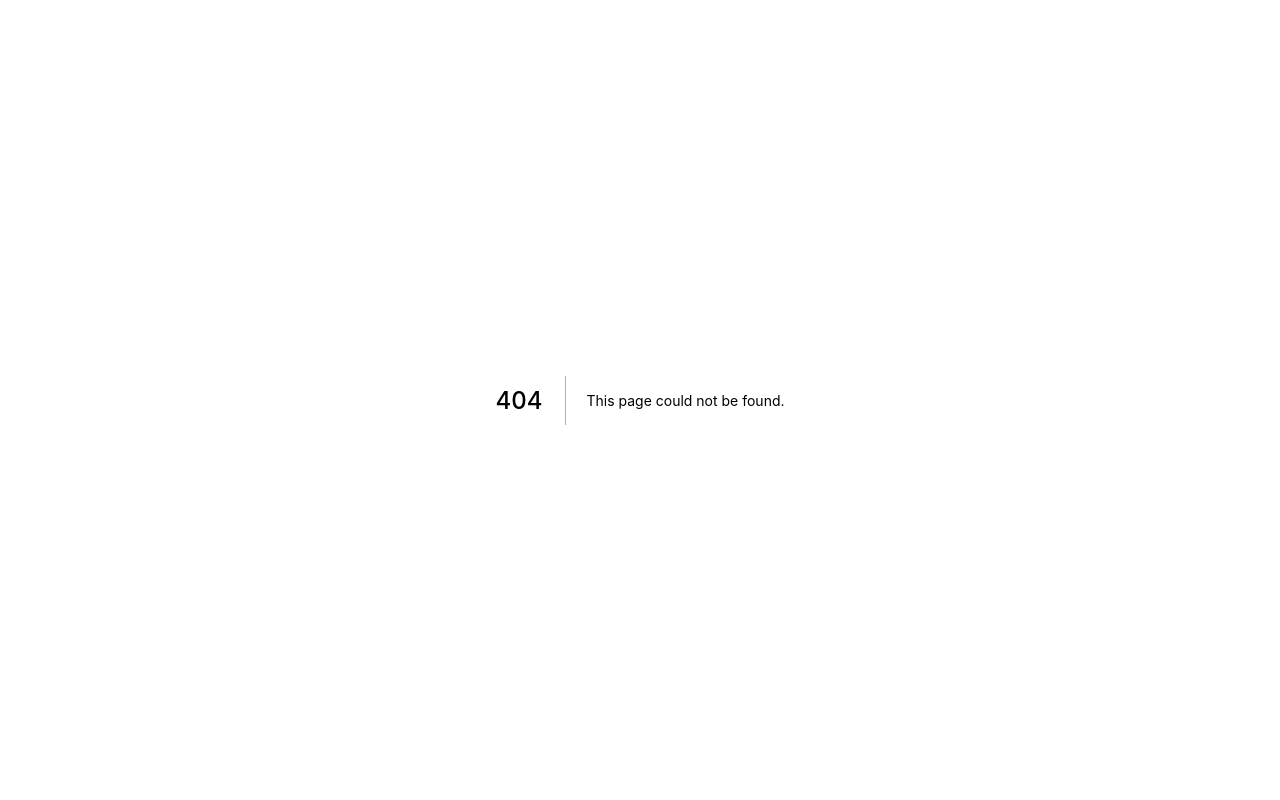
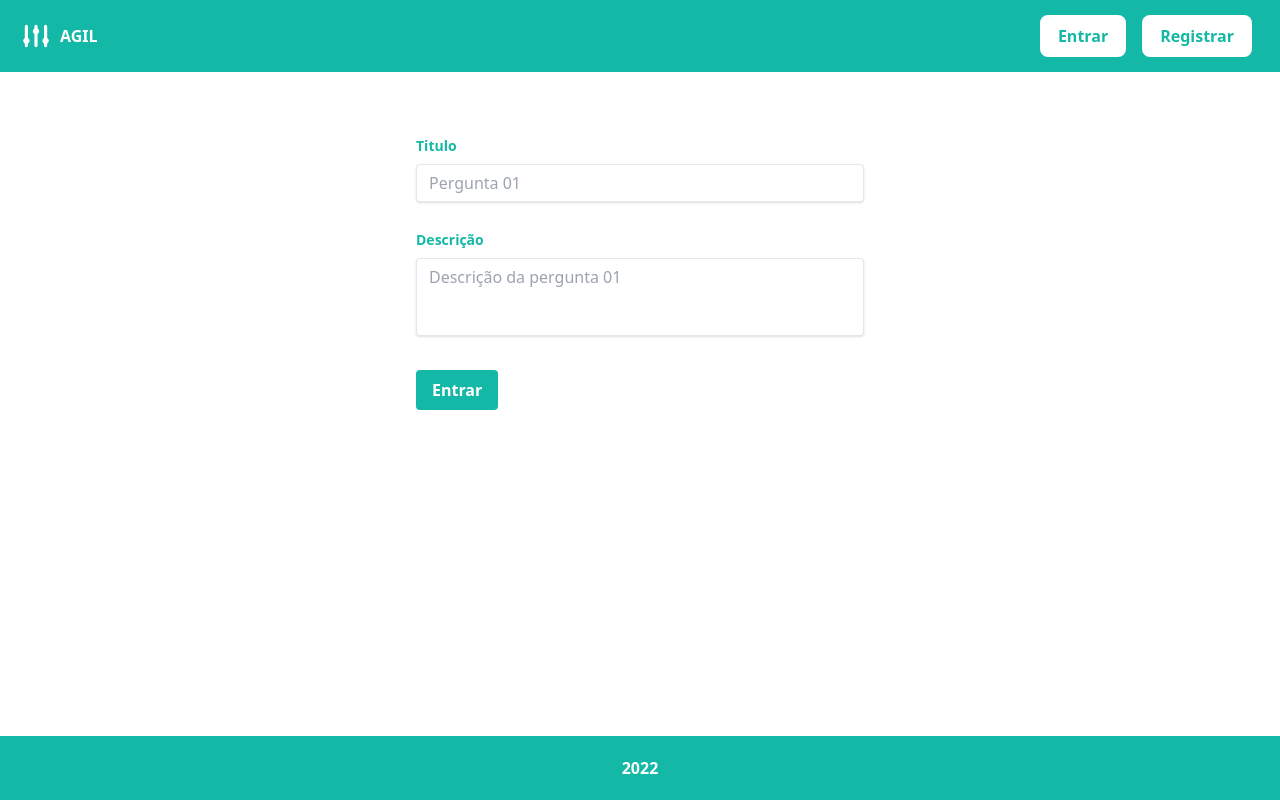
Before and after one commit to PA2-AGIL/frontend-reborn, a Next.js app: page /perguntas/nova in a window 1280 px wide. Before the commit this address had no page. Built offline with nearby package versions, Linux system fonts and the light colour scheme.

Commit message:
feat: Add new question page

```diff
--- a/components/form.tsx
+++ b/components/form.tsx
@@ -16,8 +16,19 @@ export const Input: React.FC<{
       >
         {name}
       </label>
+      {type === 'textarea' ? (
+        <textarea
+          rows={3}
+          className={`shadow appearance-none border rounded w-full py-2 px-3 text-gray-700 mb-3 leading-tight focus:outline-none focus:shadow-outline resize-none ${
+            error && `border-red-500`
+          }`}
+          placeholder={placeholder}
+          value={value}
+          onChange={(e: any) => setValue(e.target.value)}
+        />
+      ) : (
         <input
-        className={`shadow appearance-none border  rounded w-full py-2 px-3 text-gray-700 mb-3 leading-tight focus:outline-none focus:shadow-outline ${
+          className={`shadow appearance-none border rounded w-full py-2 px-3 text-gray-700 mb-3 leading-tight focus:outline-none focus:shadow-outline ${
             error && 'border-red-500'
           }`}
           id={placeholder}
@@ -26,6 +37,7 @@ export const Input: React.FC<{
           value={value}
           onChange={(e: any) => setValue(e.target.value)}
         />
+      )}
       {error && <p className="text-red-500 text-xs italic">{error}</p>}
     </div>
   );
--- a/pages/perguntas/index.tsx
+++ b/pages/perguntas/index.tsx
@@ -17,7 +17,7 @@ const index = () => {
       <main className="h-full">
         <div className="flex justify-between items-center">
           <h1 className="text-2xl m-5 text-teal-500 font-bold">Perguntas</h1>
-          <Link href={'#'}>
+          <Link href={'/perguntas/nova'}>
             <h1 className="text-md font-semibold my-3 mx-5 py-2 px-5 border rounded bg-teal-500 text-white hover:cursor-pointer">
               Nova Pergunta
             </h1>
--- /dev/null
+++ b/pages/perguntas/nova.tsx
@@ -0,0 +1,64 @@
+import Head from 'next/head';
+import React from 'react';
+import Footer from '../../components/footer';
+import { Input } from '../../components/form';
+import Header from '../../components/header';
+
+const NewQuestion = () => {
+  const [title, setTitle] = React.useState('');
+  const [description, setDescription] = React.useState('');
+
+  const [errors, setErrors] = React.useState<any>({});
+
+  const checkError = () => {
+    let errs: any = {};
+
+    if (title.length < 2 || title === '') errs.title = 'Título inválido';
+    if (description.length < 2 || description === '')
+      errs.description = 'Descrição inválida';
+
+    setErrors(errs);
+  };
+
+  return (
+    <div className="h-screen flex flex-col">
+      <Head>
+        <title>Nova Pergunta</title>
+      </Head>
+      <Header />
+      <main className="h-full flex justify-around">
+        <div className="w-full max-w-lg">
+          <form className="px-8 pt-6 pb-8 mb-4 mt-10">
+            <Input
+              name="Titulo"
+              placeholder="Pergunta 01"
+              value={title}
+              setValue={setTitle}
+              error={errors.title}
+            />
+            <Input
+              name="Descrição"
+              placeholder="Descrição da pergunta 01"
+              value={description}
+              setValue={setDescription}
+              error={errors.description}
+              type="textarea"
+            />
+            <div className="flex items-center justify-between">
+              <button
+                className="bg-teal-500 hover:bg-teal-600 text-white font-bold py-2 px-4 rounded focus:outline-none focus:shadow-outline"
+                type="button"
+                onClick={() => checkError()}
+              >
+                Entrar
+              </button>
+            </div>
+          </form>
+        </div>
+      </main>
+      <Footer />
+    </div>
+  );
+};
+
+export default NewQuestion;
```
Lines whose indentation alone changed are shown as unchanged.
